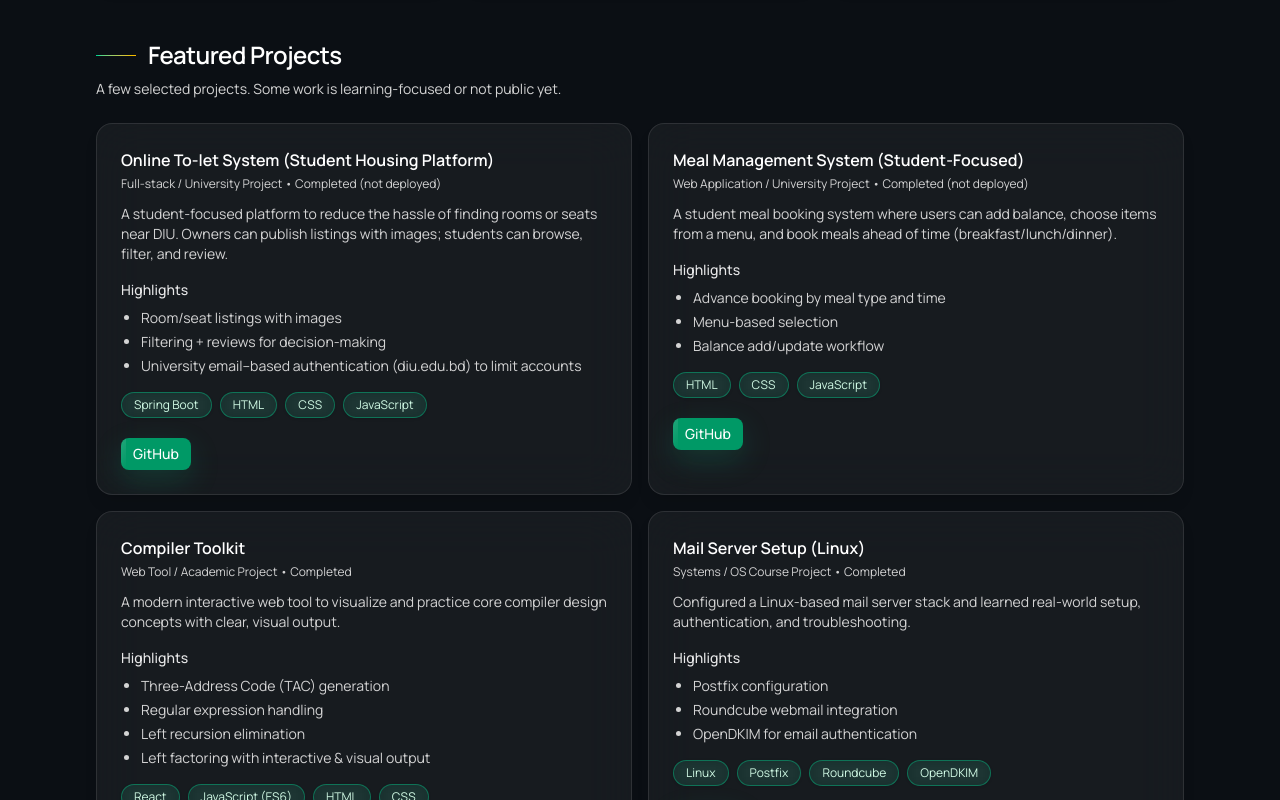
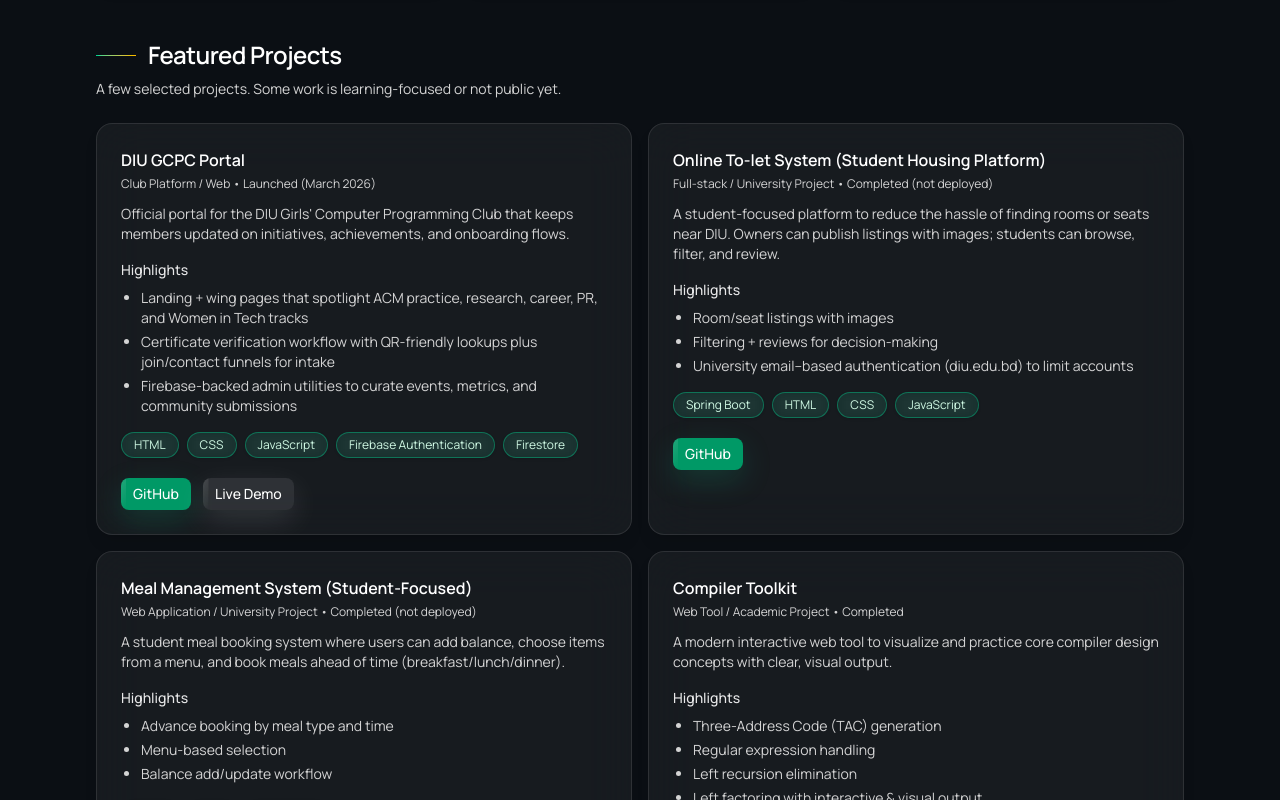
Before and after one commit to anushka06onu/portfolio-site, a Next.js app: page / in a window 1280 px wide. Shown: the part 1060-1860 px from the top of the page. Built offline with nearby package versions, Linux system fonts and the light colour scheme; a web font is replaced by a local one.

Commit message:
Add GCPC portal project and update roles

```diff
--- a/src/content/site.ts
+++ b/src/content/site.ts
@@ -95,6 +95,23 @@ export const site = {
   courseNote: "All certifications are listed on LinkedIn.",
 
   projects: [
+    {
+      title: "DIU GCPC Portal",
+      category: "Club Platform / Web",
+      status: "Launched (March 2026)",
+      description:
+        "Official portal for the DIU Girls' Computer Programming Club that keeps members updated on initiatives, achievements, and onboarding flows.",
+      highlights: [
+        "Landing + wing pages that spotlight ACM practice, research, career, PR, and Women in Tech tracks",
+        "Certificate verification workflow with QR-friendly lookups plus join/contact funnels for intake",
+        "Firebase-backed admin utilities to curate events, metrics, and community submissions"
+      ],
+      tech: ["HTML", "CSS", "JavaScript", "Firebase Authentication", "Firestore"],
+      links: {
+        github: "https://github.com/anushka06onu/GCPC-DIU",
+        demo: "https://gcpc-diu.vercel.app"
+      }
+    },
     {
       title: "Online To-let System (Student Housing Platform)",
       category: "Full-stack / University Project",
@@ -200,6 +217,15 @@ export const site = {
 
   experience: [
     {
+      title: "President",
+      org: "DIU Girls' Computer Programming Club (DIU GCPC)",
+      time: "February 2026 – Present",
+      bullets: [
+        "Oversee club strategy, programming tracks, and cross-wing coordination.",
+        "Lead executive meetings, mentorship efforts, and external collaborations."
+      ]
+    },
+    {
       title: "Lab Prefect (OOP Java)",
       org: "Daffodil International University",
       time: "Spring 2025 – Summer 2025",
@@ -211,7 +237,7 @@ export const site = {
     {
       title: "Vice President (PR Wing)",
       org: "DIU Girls' Computer Programming Club (DIU GCPC)",
-      time: "2025 – Present",
+      time: "2025 – January 2026",
       bullets: [
         "Support communication and coordination for club activities.",
         "Work with team members to plan and execute PR-related tasks."
```
